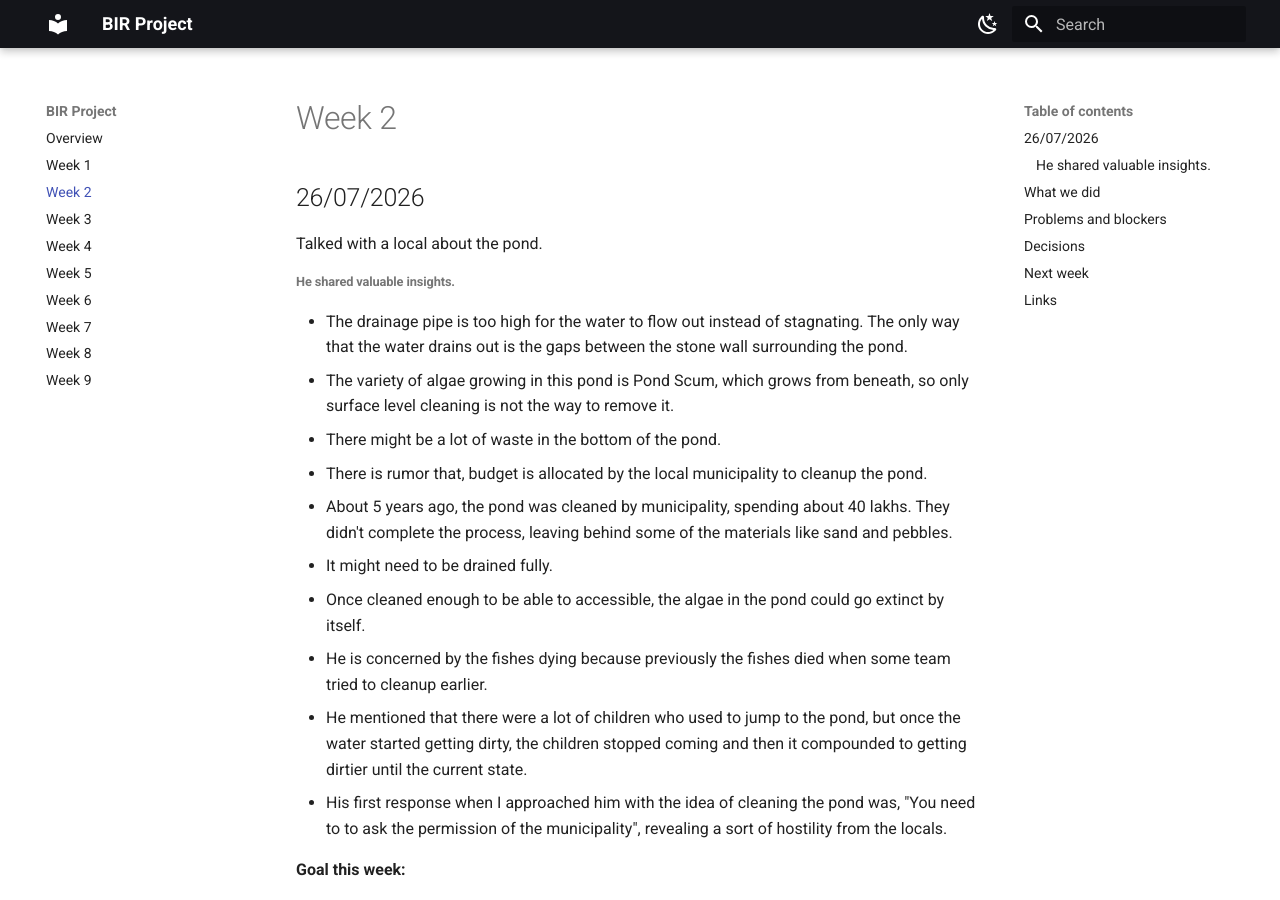
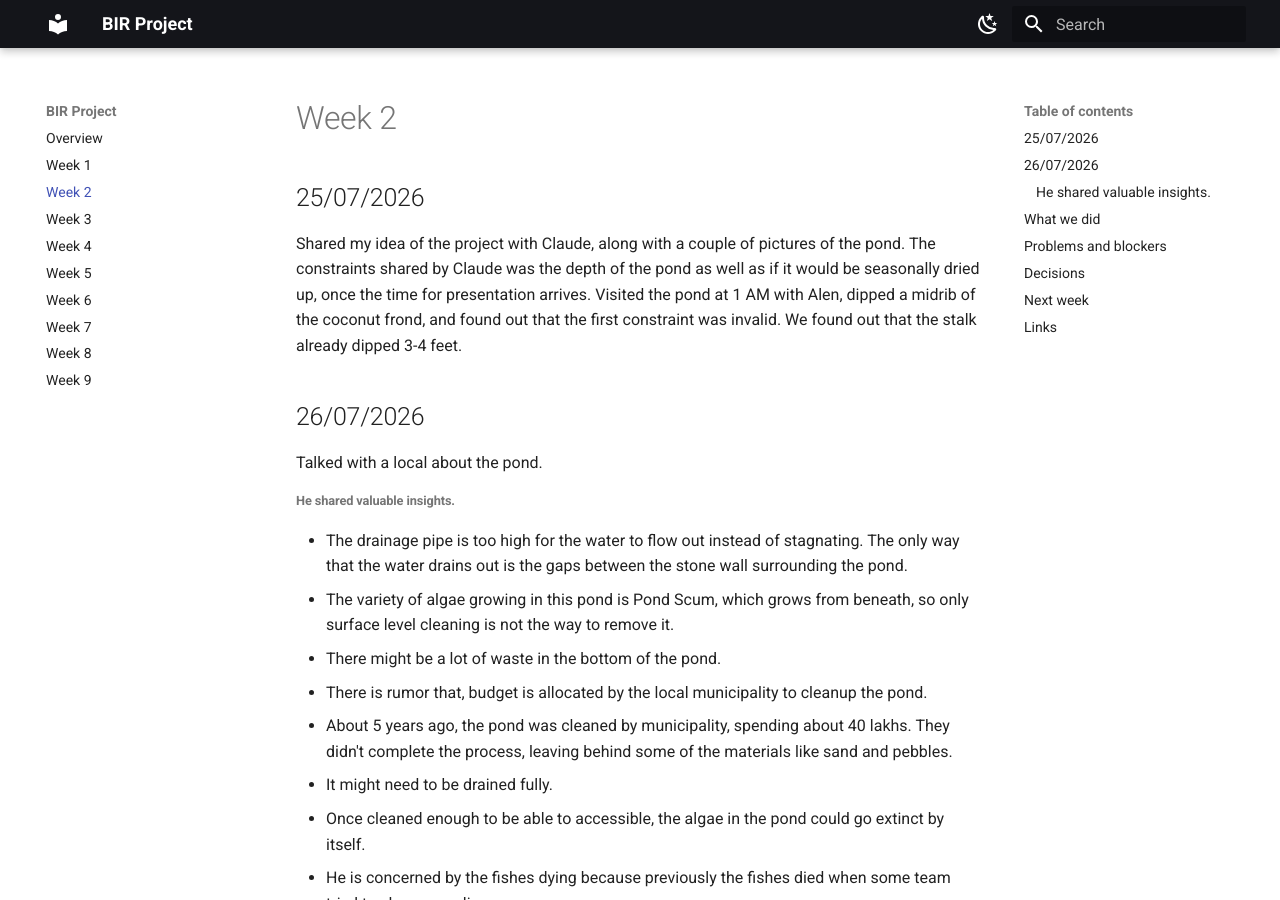
Before and after one commit to BuilderinResidencyTinkerspace/AURABot, an MkDocs documentation site: the page built from docs/week-02.md, in a window 1280 px wide and 900 px high. Built offline with MkDocs 1.6.1 and Material for MkDocs 9.7.7, drawn with Linux system fonts in a browser that asks for light colours.

Commit message:
Document project discussion and pond visit details
Added notes about project ideas and pond observations.

```diff
--- a/docs/week-02.md
+++ b/docs/week-02.md
@@ -1,4 +1,9 @@
 # Week 2
+
+## 25/07/2026
+Shared my idea of the project with Claude, along with a couple of pictures of the pond.
+The constraints shared by Claude was the depth of the pond as well as if it would be seasonally dried up, once the time for presentation arrives.
+Visited the pond at 1 AM with Alen, dipped a midrib of the coconut frond, and found out that the first constraint was invalid. We found out that the stalk already dipped 3-4 feet.
 
 ## 26/07/2026
 Talked with a local about the pond.
```
